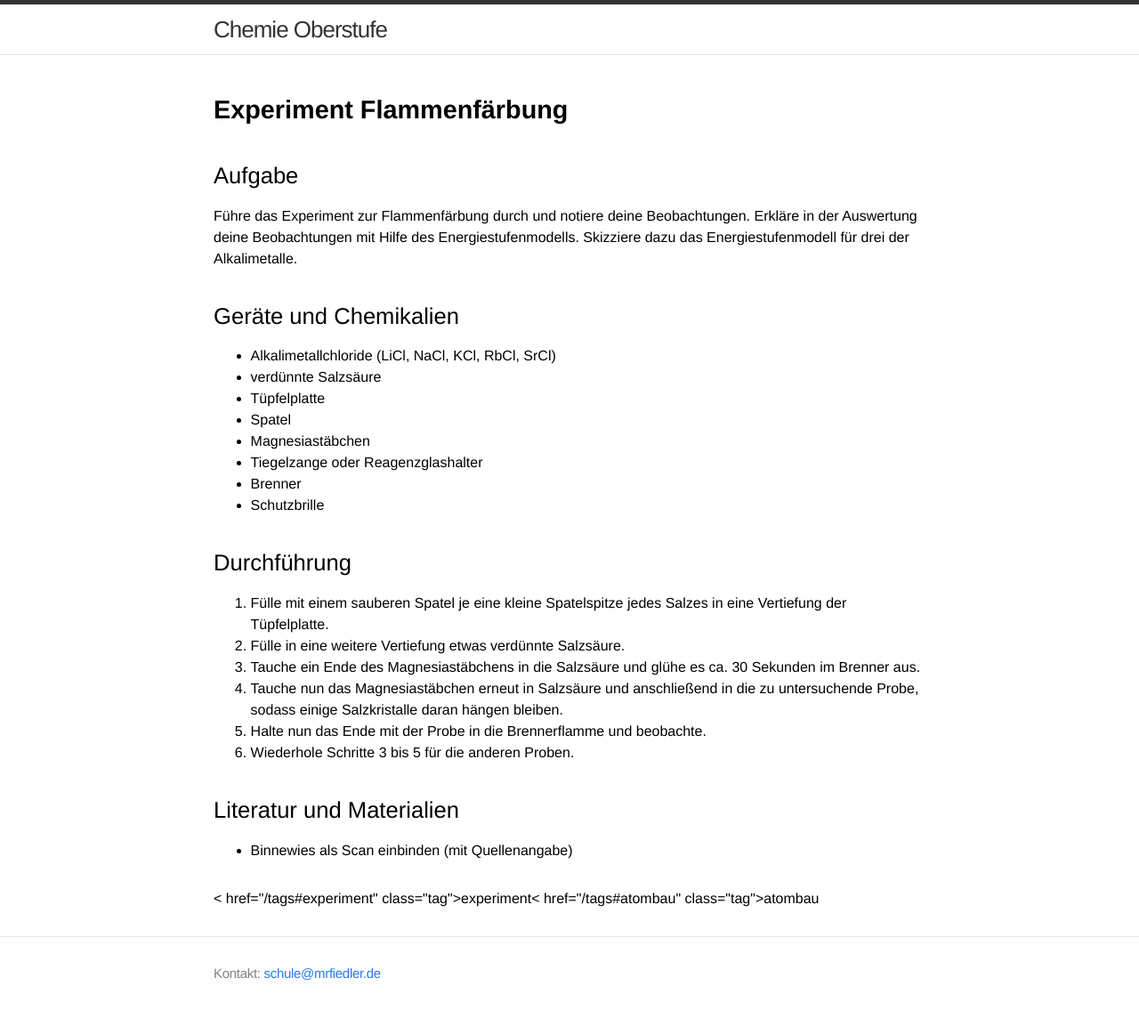
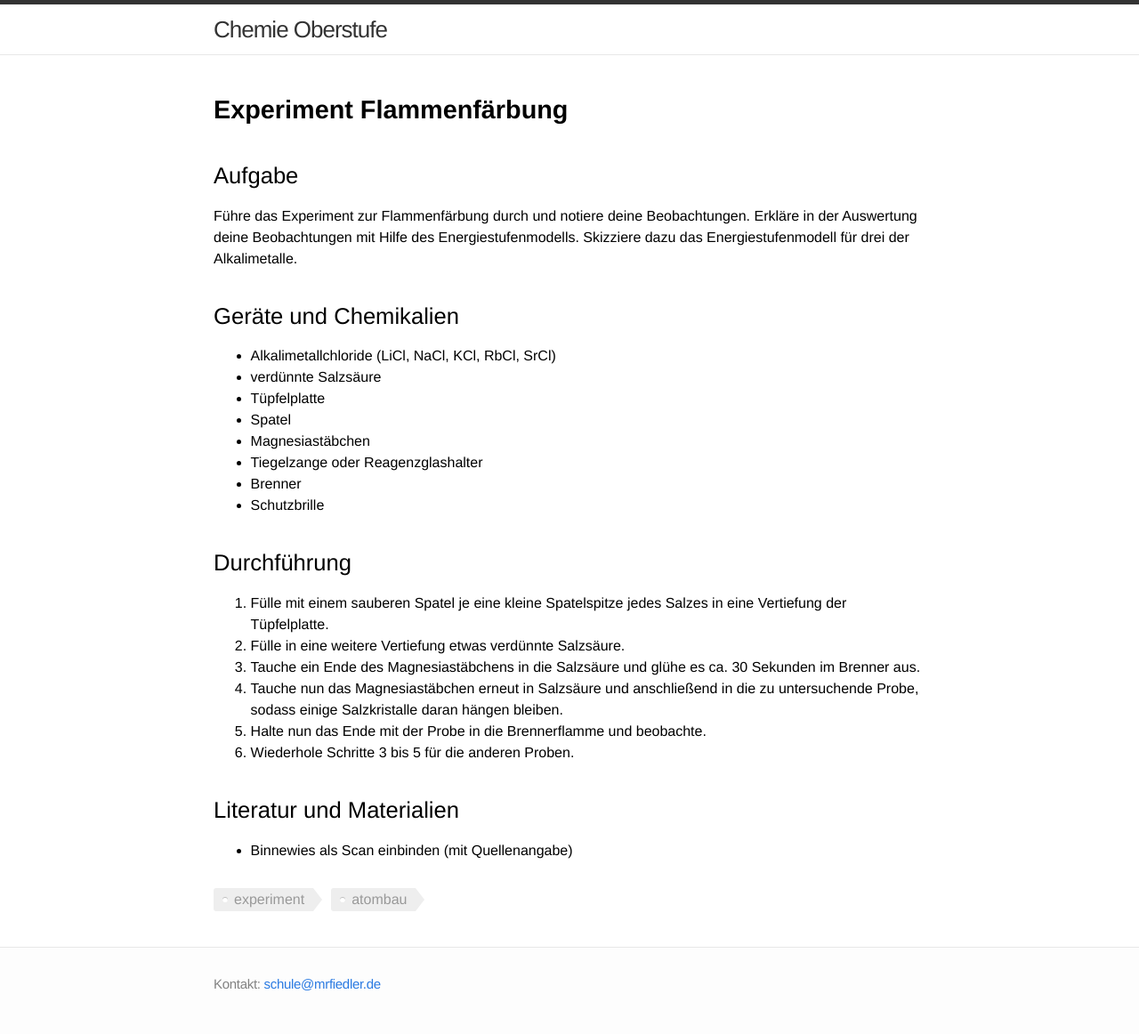
Before and after one commit to chemie-oberstufe/chemie-oberstufe.github.io, a Jekyll site: the page built from experimente/flammenfaerbung.md, in a window 1280 px wide. Shown: the whole page at 89% size. Built offline with Jekyll 4.4.1, drawn with Linux system fonts in a browser that asks for light colours.

Commit message:
fix typo

```diff
--- a/_layouts/page.html
+++ b/_layouts/page.html
@@ -15,7 +15,7 @@ layout: default
 <div class="tags">
 	<ul class="tags">
 	{% for tag in page.tags %}
-		<li>< href="/tags#{{ tag }}" class="tag">{{ tag }}</a></li>
+		<li><a href="/tags#{{ tag }}" class="tag">{{ tag }}</a></li>
 	{% endfor %}
 	</ul>
 </div>
```
